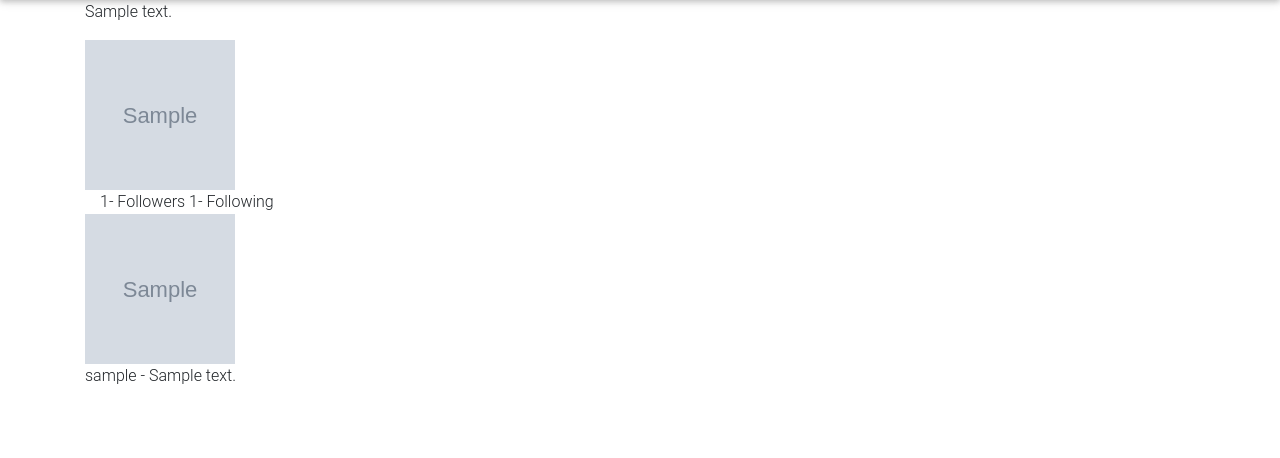
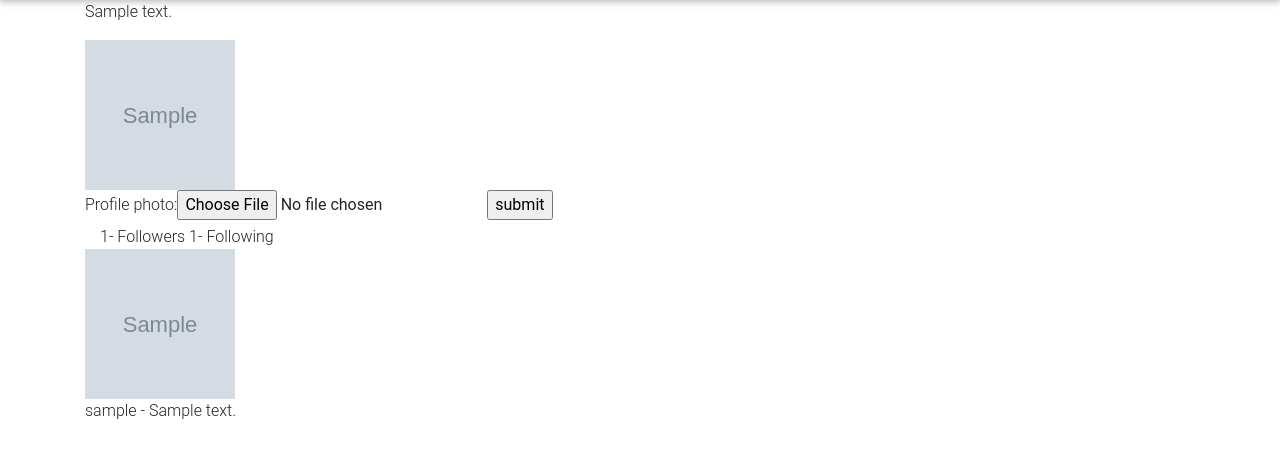
Before and after one commit to sokkyyy/Instagram, a Django app: a page that uses insta/templates/profile.html in a window 1280 px wide. Shown: the part 70-528 px from the top of the page. Run offline with Django 3.2, Linux system fonts and the light colour scheme; a user stored in the database is signed in; tables that the repository leaves empty hold one stand-in row (values such as "Sample post"); grey boxes marked "Sample" are stand-in pictures; some libraries are stand-ins or nearby versions.

Commit message:
Users can upload their own profile pictures

```diff
--- a/insta/forms.py
+++ b/insta/forms.py
@@ -1,6 +1,6 @@
 from django import forms
 from django.forms import ModelForm
-from .models import User
+from .models import *
 from django.contrib.auth.hashers import check_password
 
 
@@ -33,3 +33,8 @@ class Login(forms.Form):
         if not check_password(data,user.password):
             raise forms.ValidationError("Wrong Password")
         return data
+
+class ProfilePhoto(ModelForm):
+    class Meta:
+        model = Profile
+        exclude = ['bio','user']
--- a/insta/templates/profile.html
+++ b/insta/templates/profile.html
@@ -4,6 +4,11 @@
 <div class="container">
     <p>{{profile.bio}}</p>
     <img src="{{profile.profile_photo.url}}" height="150" width="150">
+    <form  action="{%url 'profile' profile.user.username%}" method="POST" enctype="multipart/form-data">
+        {%csrf_token%}
+        {{photo_form}}
+        <input type="submit" value="submit">
+    </form>
     <div class="container">
         <a>{{followers|length}}- Followers</a>
         <a>{{following|length}}- Following</a>
--- a/insta/urls.py
+++ b/insta/urls.py
@@ -7,7 +7,7 @@ urlpatterns = [
     url(r'^register/$', views.register,name='register'),
     url(r'^login/$', views.login_user, name='login'),
     url(r'^logout/$',views.logout_user,name='logout'),
-    url(r'^profile/(\w+)$', views.profile, name='profile'),
+    url(r'^profile/(\w+)$', views.user_profile, name='profile'),
 ]
 if settings.DEBUG:
     urlpatterns += static(settings.MEDIA_URL, document_root=settings.MEDIA_ROOT)
--- a/insta/views.py
+++ b/insta/views.py
@@ -1,6 +1,6 @@
 from django.shortcuts import render,redirect
 from django.contrib.auth.decorators import login_required
-from .forms import Registration,Login
+from .forms import Registration,Login,ProfilePhoto
 from .models import User,Profile,Image,Comment,Followers,Following
 from django.contrib.auth.hashers import make_password,check_password
 from django import forms
@@ -67,7 +67,7 @@ def logout_user(request):
     return redirect(login_user)
 
 @login_required(login_url='/login')
-def profile(request, username):
+def user_profile(request, username):
     user = User.get_user(username)
     profile = Profile.get_user_profile(user)
     images = Image.get_profile_images(profile)
@@ -78,8 +78,23 @@ def profile(request, username):
     print(followers[0].followers)
     following = Following.get_user_following(user)
 
+    if request.method == 'POST':
+        photo_form = ProfilePhoto(request.POST, request.FILES)
+        if photo_form.is_valid():
+            photo = photo_form.cleaned_data['profile_photo']
+            profile.profile_photo = f'profile_pic/{photo}'
+            profile.save()
+            return redirect(user_profile, profile.user.username)
+    else:
+        photo_form = ProfilePhoto()
+
+
+
+
+
+
 
 
     return render(request,'profile.html',
     {"profile":profile,"images":images,"comments":comments,
-    "followers":followers, "following":following})
+    "followers":followers, "following":following,"photo_form":photo_form})
```
Also changed, not shown: media/profile_pic/vardy.jpg (added).
